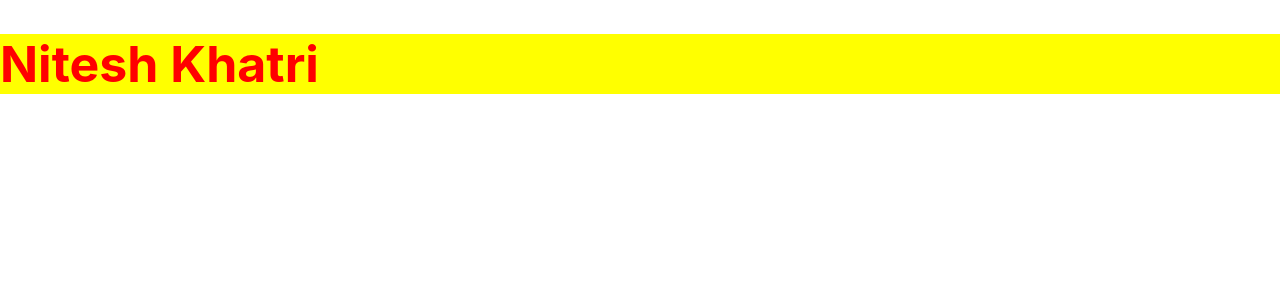
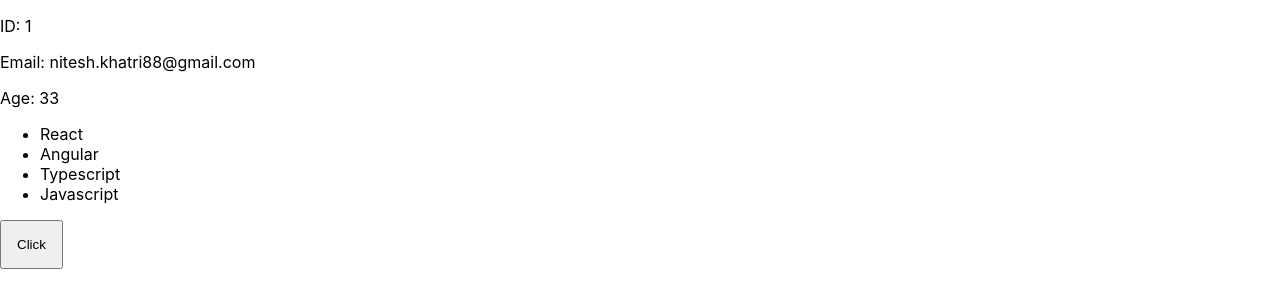
Before and after one commit to khatrinitesh/reactypescript-mini-project-effort, a React (Create React App) app: page / in a window 1280 px wide. Shown: the top 308 px of the page. Built offline with nearby package versions, Linux system fonts and the light colour scheme; the HTML template or start-up script is replaced by a standard one.

Commit message:
added features

```diff
--- a/public/index.html
+++ b/public/index.html
@@ -24,7 +24,7 @@
       work correctly both with client-side routing and a non-root public URL.
       Learn how to configure a non-root public URL by running `npm run build`.
     -->
-    <title>React App</title>
+    <title>React App - TypeScript</title>
   </head>
   <body>
     <noscript>You need to enable JavaScript to run this app.</noscript>
--- a/src/App.tsx
+++ b/src/App.tsx
@@ -1,5 +1,4 @@
-import CustomApp from '../src/linkedin/pushpendratripathi/passcssstylesasprops/1/app';
-
+import CustomApp from '../src/linkedin/pushpendratripathi/passobjectaspropstocomponents/1/app';
 
 
 function App() {
--- /dev/null
+++ b/src/linkedin/pushpendratripathi/passobjectaspropstocomponents/1/app.tsx
@@ -0,0 +1,22 @@
+import * as React from 'react';
+import User from './user';
+
+
+const user = {
+    id:1,
+    email:'nitesh.khatri88@gmail.com',
+    age:33,
+    isMarried:false,
+    skills:['React','Angular','Typescript','Javascript'],
+    handleClick:() => {
+        console.log(`Hello ${user.email}`)
+    }
+}
+
+export default function CustomApp() {
+  return (
+    <div>
+        <User id={user.id} email={user.email} age={user.age} isMarried={user.isMarried} skills={user.skills} clickMe={user.handleClick}/>
+    </div>
+  )
+}
--- /dev/null
+++ b/src/linkedin/pushpendratripathi/passobjectaspropstocomponents/1/user.tsx
@@ -0,0 +1,34 @@
+import * as React from 'react';
+
+
+interface UserProps {
+    id:number;
+    email:string;
+    age?:number;
+    skills?:string[];
+    isMarried:boolean;
+    clickMe:React.MouseEventHandler;
+}
+
+const User = ({id,email,age,skills,isMarried,clickMe}:UserProps)=>{
+    return(
+        <>
+        <p>ID: {id}</p>
+        <p>Email: {email}</p>
+        {age && <p>Age: {age}</p>}
+        {isMarried && <p>Is Married: {isMarried}</p>}
+        {skills && (
+            <ul>
+                {skills.map((skill) => {
+                    return(
+                        <li key={skill}>{skill}</li>
+                    )
+                })}
+            </ul>
+        )}
+        <button onClick={clickMe} style={{padding:'15px'}}>Click</button>
+        </>
+    )
+}
+
+export default User;
```
